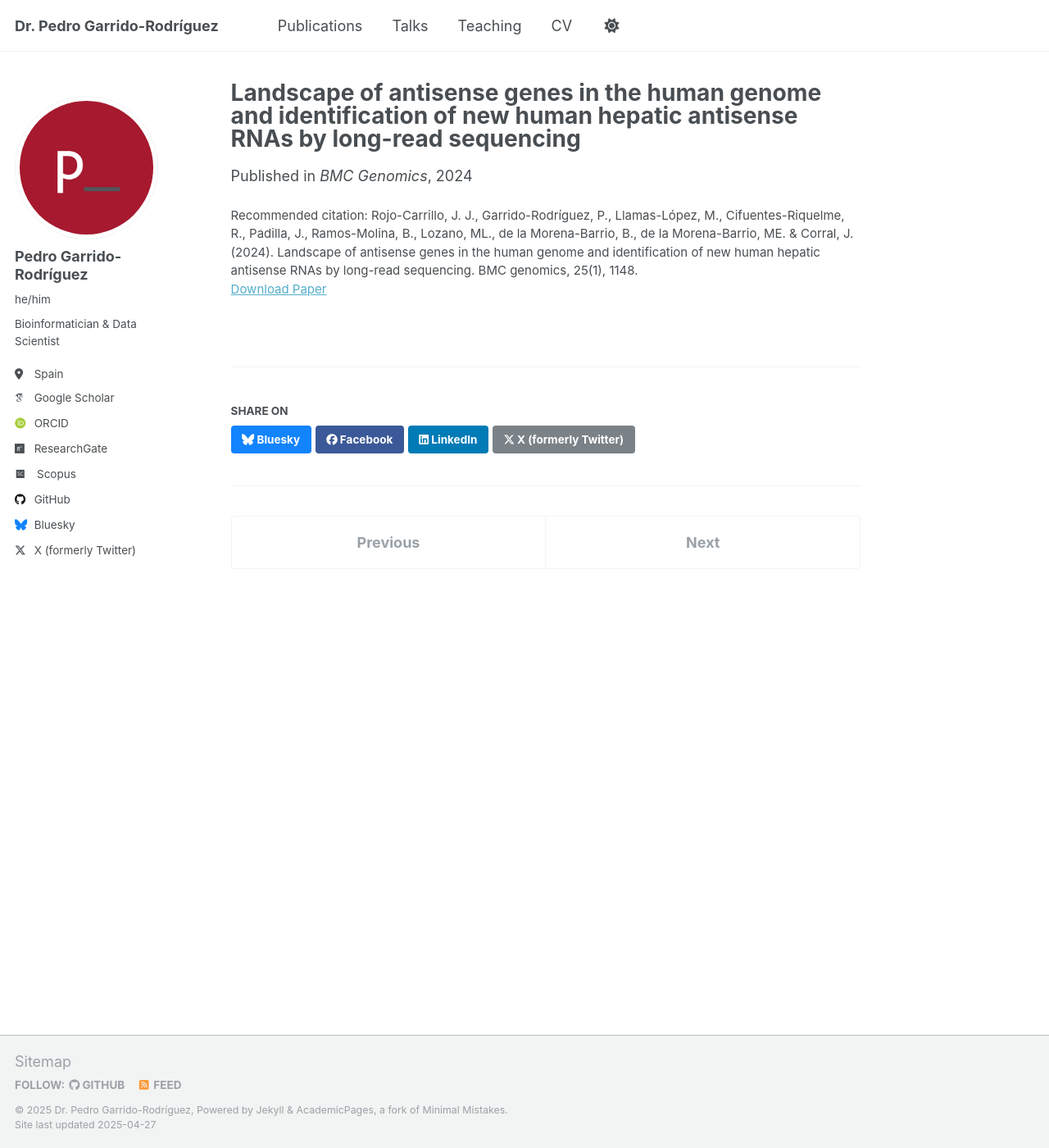
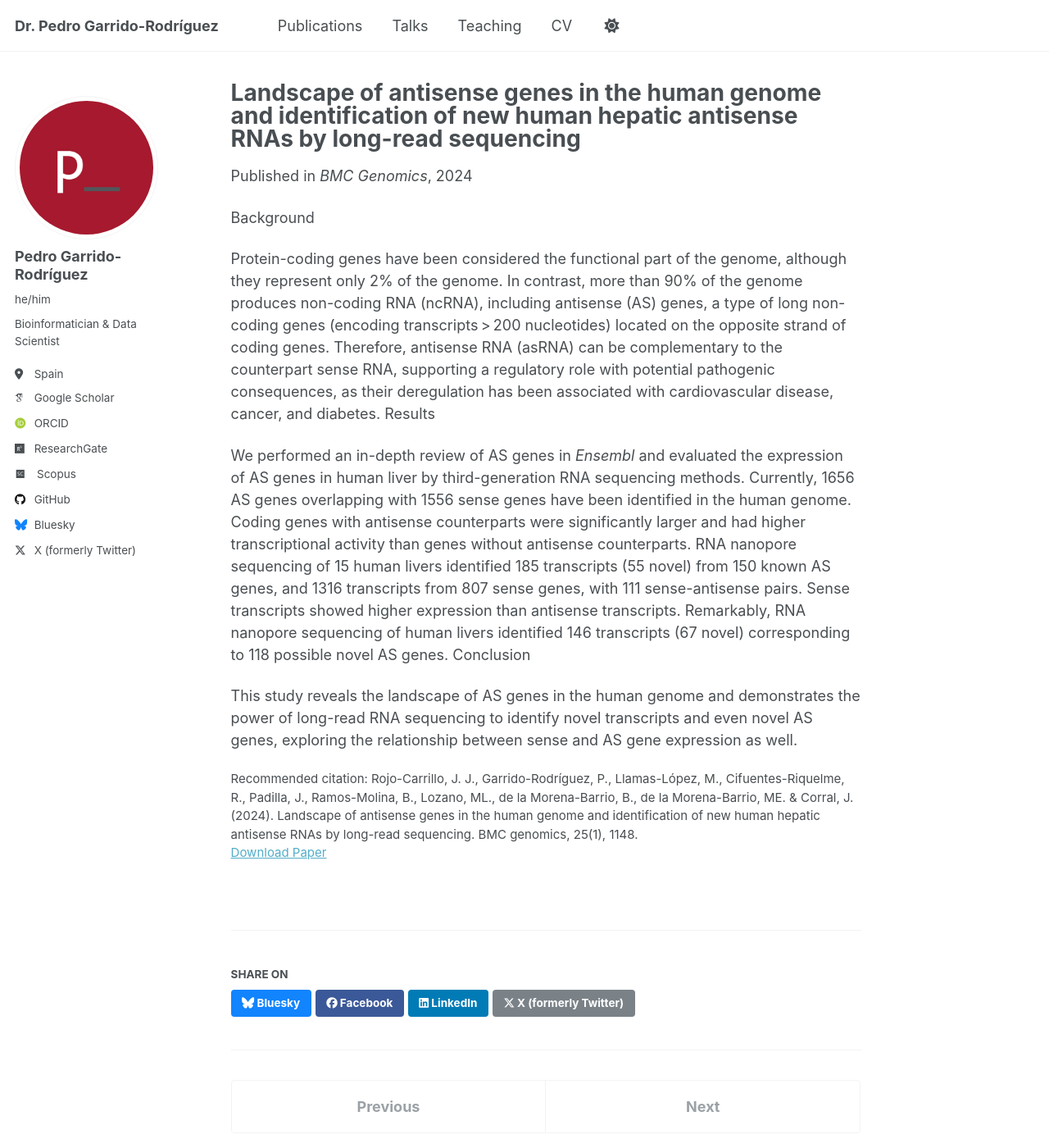
Before and after one commit to pedro-garridor/pedro-garridor.github.io, a Jekyll site: the page built from _publications/2024-11-27.md, in a window 1280 px wide and 1400 px high. Shown: the whole window at 82% size. Built offline with Jekyll 4.4.1, drawn with Linux system fonts in a browser that asks for light colours; some web fonts are replaced.

Commit message:
Update 2024-11-27.md

```diff
--- a/_publications/2024-11-27.md
+++ b/_publications/2024-11-27.md
@@ -8,3 +8,13 @@ venue: 'BMC Genomics'
 paperurl: 'https://doi.org/10.1186/s12864-024-11017-3'
 citation: 'Rojo-Carrillo, J. J., Garrido-Rodríguez, P., Llamas-López, M., Cifuentes-Riquelme, R., Padilla, J., Ramos-Molina, B., Lozano, ML., de la Morena-Barrio, B., de la Morena-Barrio, ME. & Corral, J. (2024). Landscape of antisense genes in the human genome and identification of new human hepatic antisense RNAs by long-read sequencing. BMC genomics, 25(1), 1148.'
 ---
+
+Background
+
+Protein-coding genes have been considered the functional part of the genome, although they represent only 2% of the genome. In contrast, more than 90% of the genome produces non-coding RNA (ncRNA), including antisense (AS) genes, a type of long non-coding genes (encoding transcripts > 200 nucleotides) located on the opposite strand of coding genes. Therefore, antisense RNA (asRNA) can be complementary to the counterpart sense RNA, supporting a regulatory role with potential pathogenic consequences, as their deregulation has been associated with cardiovascular disease, cancer, and diabetes.
+Results
+
+We performed an in-depth review of AS genes in *Ensembl* and evaluated the expression of AS genes in human liver by third-generation RNA sequencing methods. Currently, 1656 AS genes overlapping with 1556 sense genes have been identified in the human genome. Coding genes with antisense counterparts were significantly larger and had higher transcriptional activity than genes without antisense counterparts. RNA nanopore sequencing of 15 human livers identified 185 transcripts (55 novel) from 150 known AS genes, and 1316 transcripts from 807 sense genes, with 111 sense-antisense pairs. Sense transcripts showed higher expression than antisense transcripts. Remarkably, RNA nanopore sequencing of human livers identified 146 transcripts (67 novel) corresponding to 118 possible novel AS genes.
+Conclusion
+
+This study reveals the landscape of AS genes in the human genome and demonstrates the power of long-read RNA sequencing to identify novel transcripts and even novel AS genes, exploring the relationship between sense and AS gene expression as well.
```
